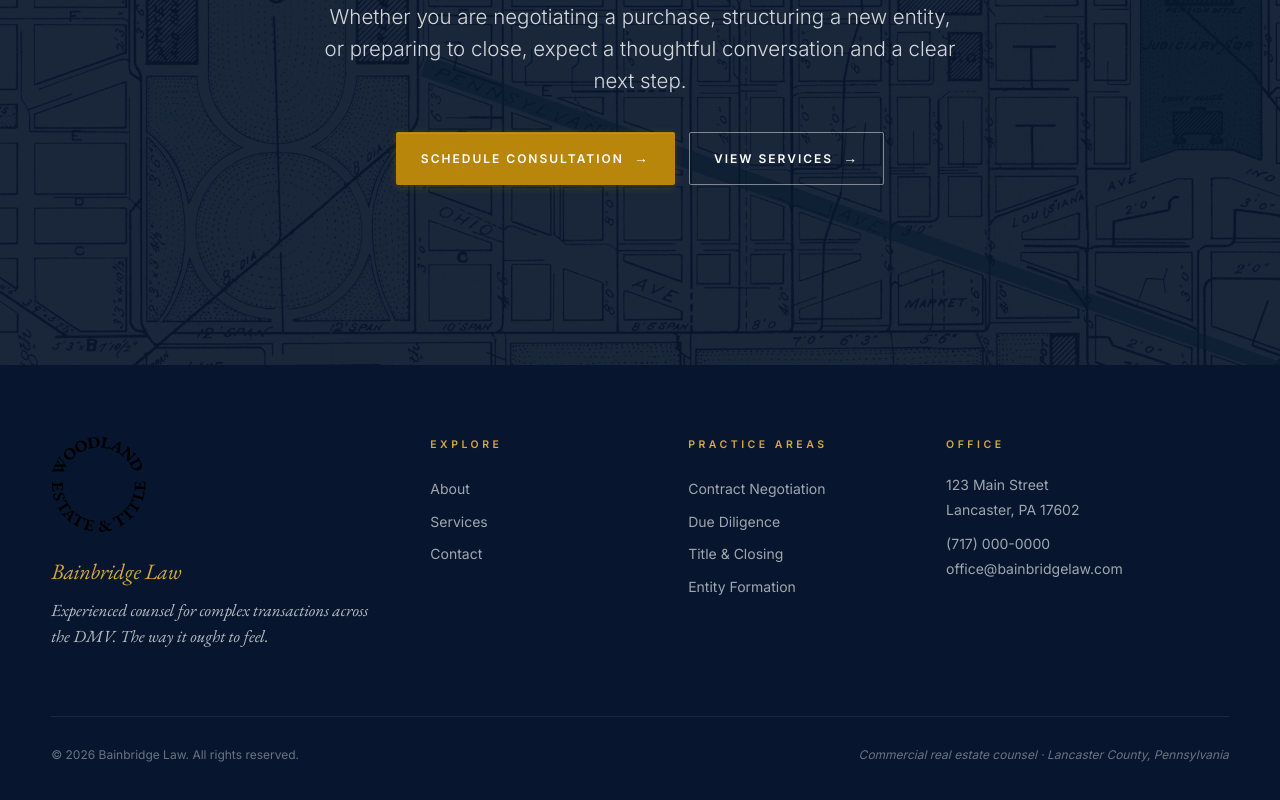
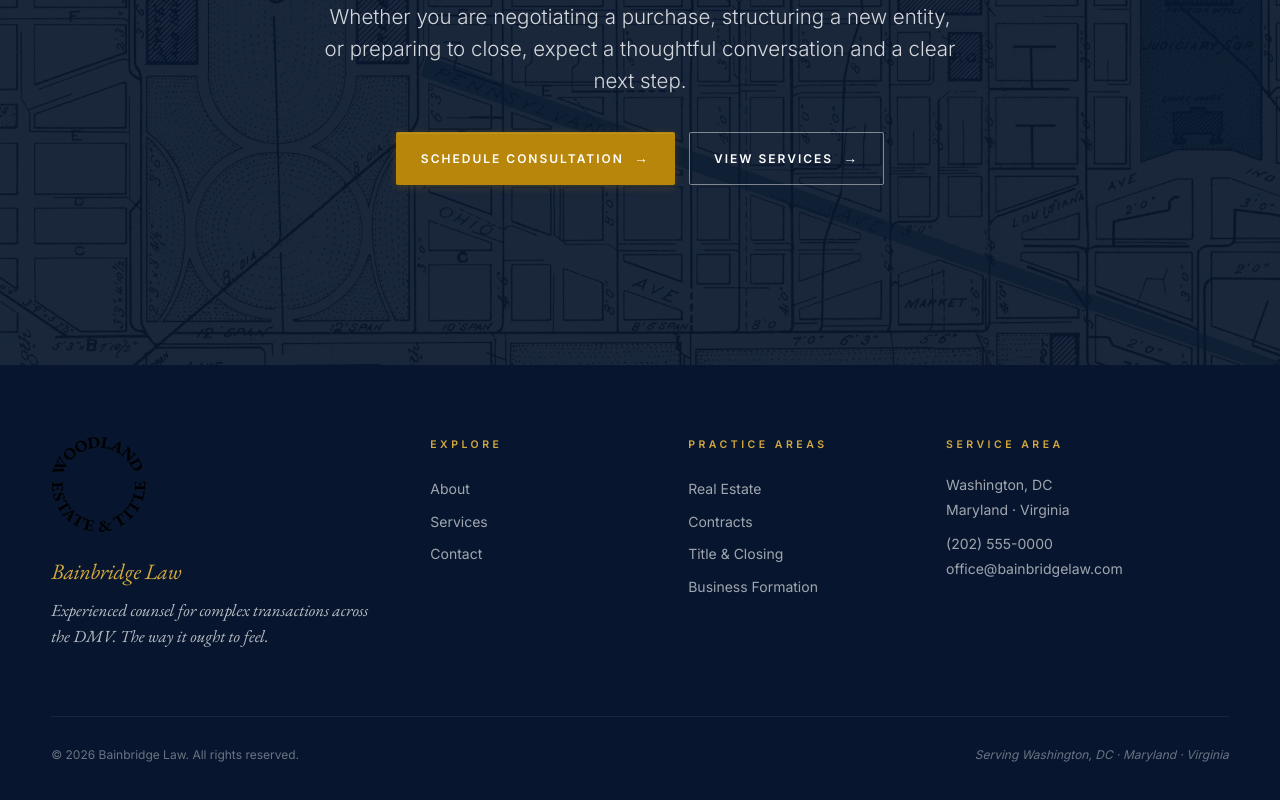
Before and after one commit to tjcandesign/bainbridge-law, a Next.js app: page / in a window 1280 px wide. Shown: the part 3203-4003 px from the top of the page. Built offline with nearby package versions, Linux system fonts and the light colour scheme.

Commit message:
Auto-commit changes

```diff
--- a/src/components/Footer.tsx
+++ b/src/components/Footer.tsx
@@ -51,21 +51,21 @@ export default function Footer() {
 
         <div className="footer-col">
           <h5>Practice Areas</h5>
-          <Link href="/services">Contract Negotiation</Link>
-          <Link href="/services">Due Diligence</Link>
+          <Link href="/services">Real Estate</Link>
+          <Link href="/services">Contracts</Link>
           <Link href="/services">Title &amp; Closing</Link>
-          <Link href="/services">Entity Formation</Link>
+          <Link href="/services">Business Formation</Link>
         </div>
 
         <div className="footer-col">
-          <h5>Office</h5>
+          <h5>Service Area</h5>
           <p>
-            123 Main Street
+            Washington, DC
             <br />
-            Lancaster, PA 17602
+            Maryland · Virginia
           </p>
           <p>
-            (717) 000-0000
+            (202) 555-0000
             <br />
             office@bainbridgelaw.com
           </p>
@@ -74,7 +74,7 @@ export default function Footer() {
       <div className="footer-bottom">
         <div>© {new Date().getFullYear()} Bainbridge Law. All rights reserved.</div>
         <div className="footer-tagline">
-          Commercial real estate counsel · Lancaster County, Pennsylvania
+          Serving Washington, DC · Maryland · Virginia
         </div>
       </div>
     </footer>
```
